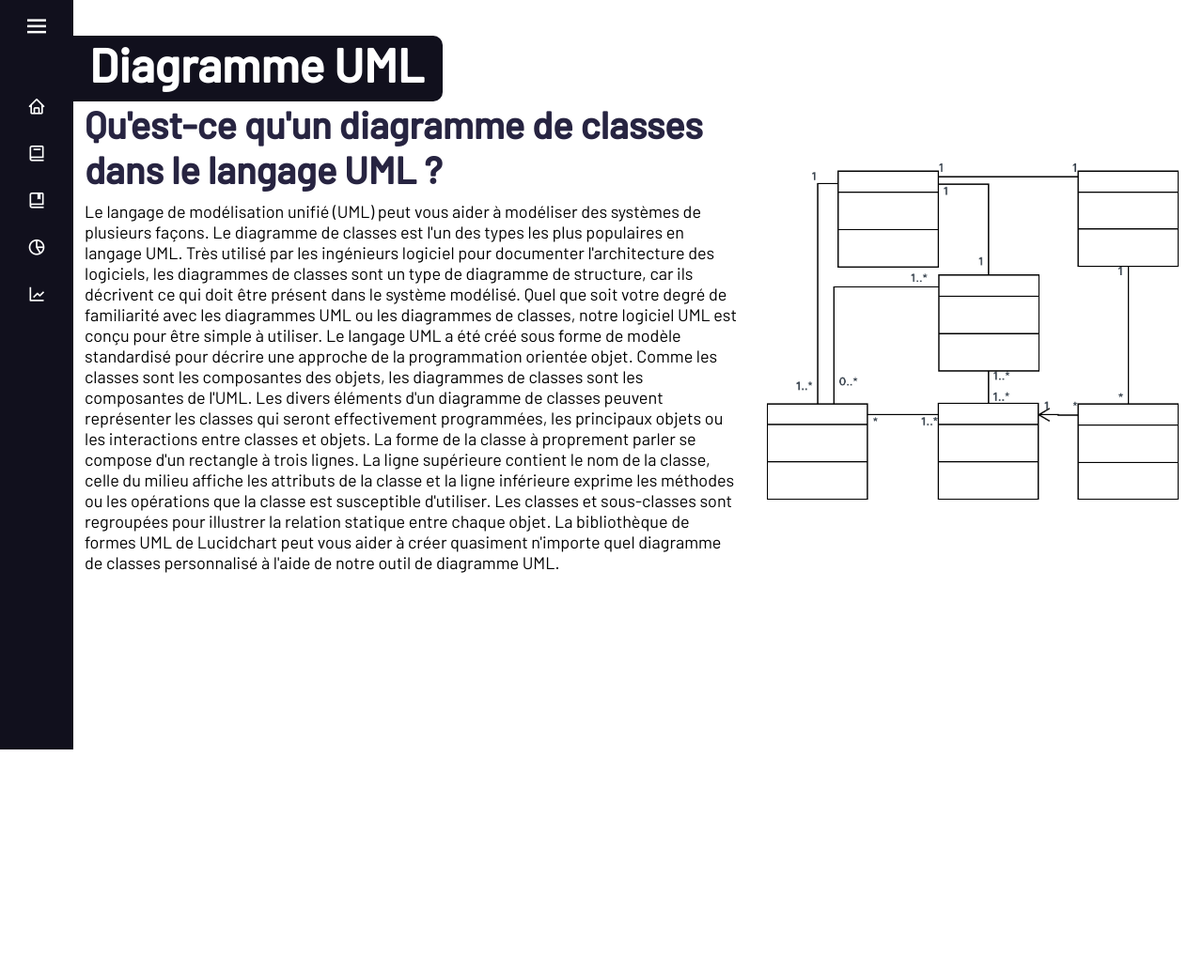
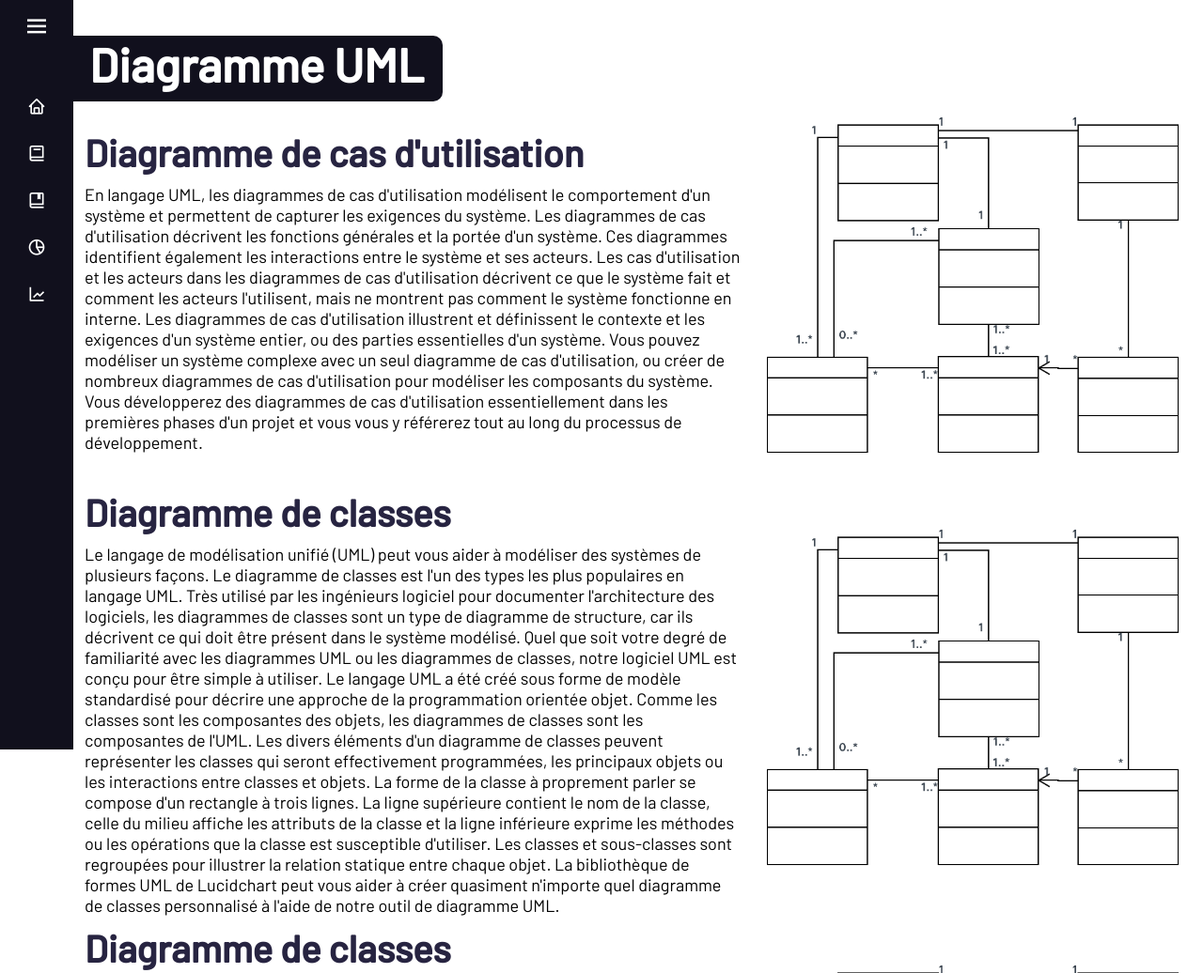
Before and after one commit to 2023-cda-alt-devops-p3/Catalog-LB, a website: page UML/index.html in a window 1280 px wide. Shown: the part 2-1038 px from the top of the page at 94% size. Before the commit the page ends 800 px from the top, so only its background shows below. Drawn offline with nearby package versions, Linux system fonts and the light colour scheme.

Commit message:
feat: :sparkles:

```diff
--- a/UML/index.html
+++ b/UML/index.html
@@ -77,7 +77,42 @@
     <h1><span>Diagramme UML</span></h1>
     <div class="top">
       <div class="text">
-        <h2>Qu'est-ce qu'un diagramme de classes dans le langage UML ?</h2>
+        <h2>Diagramme de cas d'utilisation</h2>
+        <p>
+          En langage UML, les diagrammes de cas d'utilisation modélisent le comportement d'un système et permettent de capturer les exigences du système.
+          Les diagrammes de cas d'utilisation décrivent les fonctions générales et la portée d'un système. Ces diagrammes identifient également les interactions entre le système et ses acteurs. Les cas d'utilisation et les acteurs dans les diagrammes de cas d'utilisation décrivent ce que le système fait et comment les acteurs l'utilisent, mais ne montrent pas comment le système fonctionne en interne.
+          Les diagrammes de cas d'utilisation illustrent et définissent le contexte et les exigences d'un système entier, ou des parties essentielles d'un système. Vous pouvez modéliser un système complexe avec un seul diagramme de cas d'utilisation, ou créer de nombreux diagrammes de cas d'utilisation pour modéliser les composants du système. Vous développerez des diagrammes de cas d'utilisation essentiellement dans les premières phases d'un projet et vous vous y référerez tout au long du processus de développement.
+      </p>
+    </div>
+    <div class="img">
+          <img src="/img/UML-Class-Diagram-Example-Transparent.png"/>
+    </div>
+    </div>
+    <div class="top">
+      <div class="text">
+        <h2>Diagramme de classes</h2>
+        <p>
+        Le langage de modélisation unifié (UML) peut vous aider à modéliser des systèmes de plusieurs façons.
+        Le diagramme de classes est l'un des types les plus populaires en langage UML. Très utilisé par les ingénieurs logiciel pour documenter l'architecture des logiciels,
+        les diagrammes de classes sont un type de diagramme de structure, car ils décrivent ce qui doit être présent dans le système modélisé. Quel que soit votre degré de familiarité
+        avec les diagrammes UML ou les diagrammes de classes, notre logiciel UML est conçu pour être simple à utiliser.
+        Le langage UML a été créé sous forme de modèle standardisé pour décrire une approche de la programmation orientée objet.
+        Comme les classes sont les composantes des objets, les diagrammes de classes sont les composantes de l'UML.
+        Les divers éléments d'un diagramme de classes peuvent représenter les classes qui seront effectivement programmées,
+        les principaux objets ou les interactions entre classes et objets.
+        La forme de la classe à proprement parler se compose d'un rectangle à trois lignes. La ligne supérieure contient le nom de la classe, celle du milieu affiche les attributs
+        de la classe et la ligne inférieure exprime les méthodes ou les opérations que la classe est susceptible d'utiliser.
+        Les classes et sous-classes sont regroupées pour illustrer la relation statique entre chaque objet.
+        La bibliothèque de formes UML de Lucidchart peut vous aider à créer quasiment n'importe quel diagramme de classes personnalisé à l'aide de notre outil de diagramme UML.
+      </p>
+    </div>
+    <div class="img">
+          <img src="/img/UML-Class-Diagram-Example-Transparent.png"/>
+    </div>
+    </div>
+    <div class="top">
+      <div class="text">
+        <h2>Diagramme de classes</h2>
         <p>
         Le langage de modélisation unifié (UML) peut vous aider à modéliser des systèmes de plusieurs façons.
         Le diagramme de classes est l'un des types les plus populaires en langage UML. Très utilisé par les ingénieurs logiciel pour documenter l'architecture des logiciels,
```
